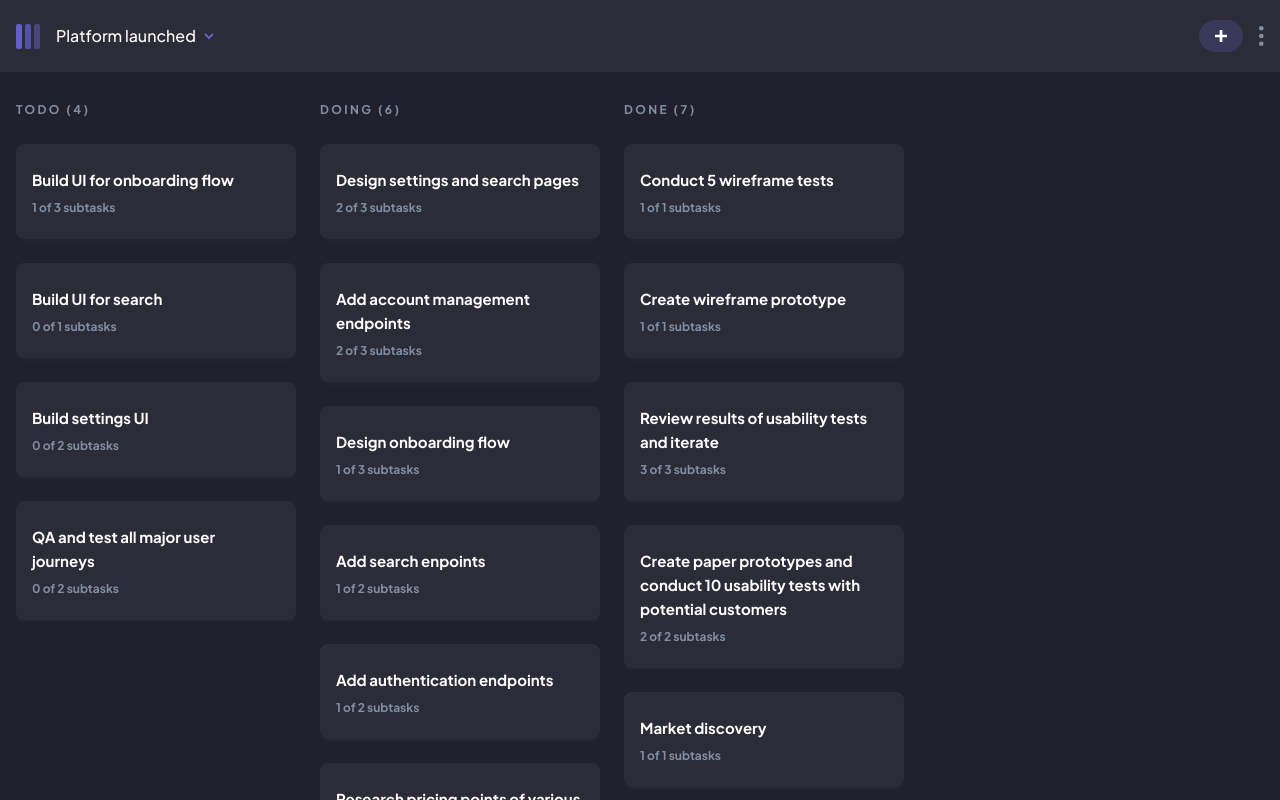
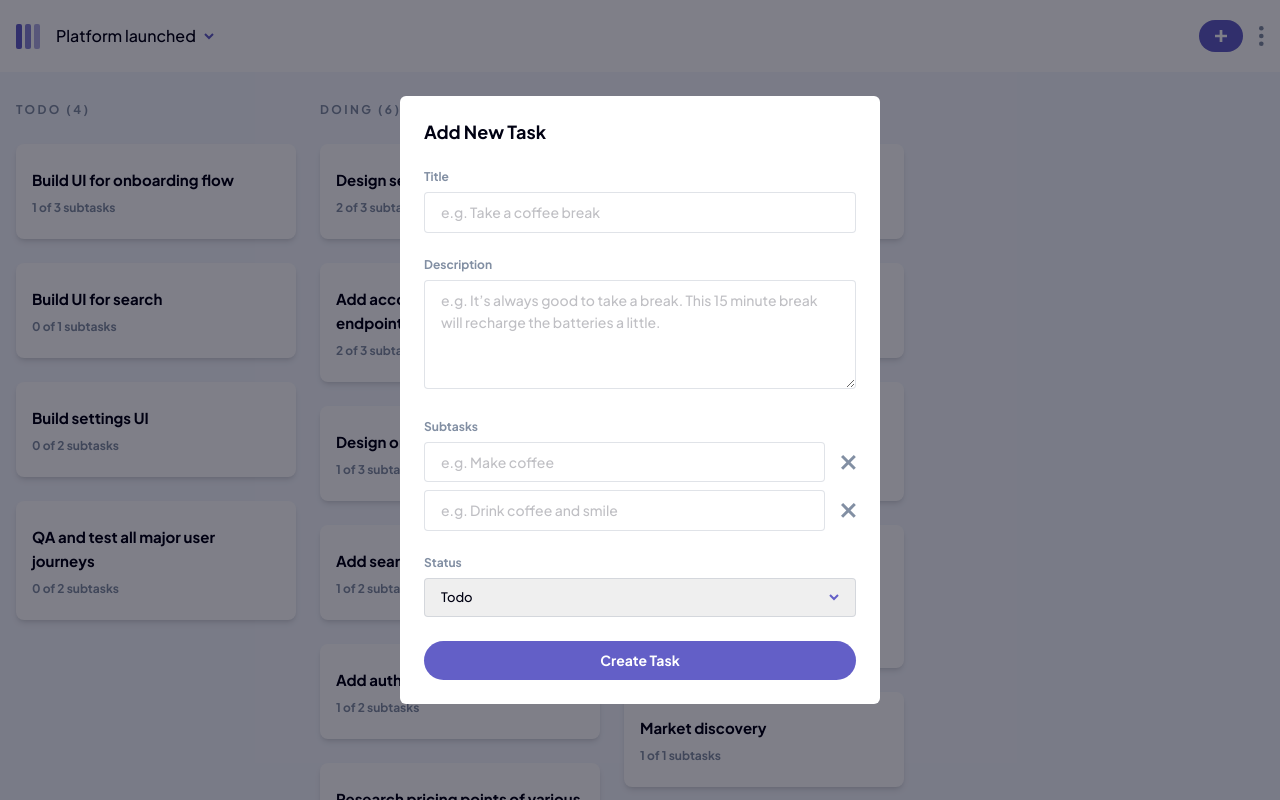
Before and after one commit to PedroEnciso/kanban-app, a React (Vite) app: page / in a window 1280 px wide. Both pictures are taken after a click on the button 1221 px from the left and 36 px from the top of the page. Shown: the top 800 px of the page. Built offline with nearby package versions, Linux system fonts and the light colour scheme.

Commit message:
AddTask styles

```diff
--- a/index.html
+++ b/index.html
@@ -1,5 +1,5 @@
 <!DOCTYPE html>
-<html lang="en" class="dark">
+<html lang="en" class="">
   <head>
     <meta charset="UTF-8" />
     <link rel="icon" type="image/svg+xml" href="/vite.svg" />
--- a/src/App.jsx
+++ b/src/App.jsx
@@ -12,12 +12,16 @@ const emptyData = {
 
 function App() {
   const [boards, setBoards] = useState(boardData.boards);
-  const [displayedBoard, setDisplayedBoard] = useState(boardData.boards[0]);
+  const [displayedBoardIndex, setDisplayedBoardIndex] = useState(0);
 
   return (
     <Layout>
-      <Nav />
-      <ColumnContainer board={displayedBoard} />
+      <Nav
+        updateBoardData={setBoards}
+        boardData={boards}
+        boardIndex={displayedBoardIndex}
+      />
+      <ColumnContainer board={boards[displayedBoardIndex]} />
     </Layout>
   );
 }
--- a/src/components/Nav/Nav.jsx
+++ b/src/components/Nav/Nav.jsx
@@ -1,10 +1,23 @@
+import { useState } from "react";
+import Modal from "../UI/Modal";
+import AddTask from "../Tasks/AddTask";
+
 import logo from "../../assets/logo-mobile.svg";
 import chevronDown from "../../assets/icon-chevron-down.svg";
 import plus from "../../assets/icon-add-task-mobile.svg";
 import ellipses from "../../assets/icon-vertical-ellipsis.svg";
 
-function Nav() {
+function Nav({ updateBoardData, boardData, boardIndex }) {
+  const [isShowingModal, setIsShowingModal] = useState(false);
+
+  const handleToggleModal = () => {
+    setIsShowingModal((prev) => !prev);
+  };
+
+  const columnNames = boardData[boardIndex].columns.map((col) => col.name);
+
   return (
+    <>
       <nav className="px-4 py-5 flex justify-between items-center bg-white dark:bg-darkGray">
         <div className="flex gap-4">
           <div>
@@ -18,7 +31,8 @@ function Nav() {
         <div className="flex gap-4 items-center">
           <button
             className="bg-mainPurple hover:bg-mainPurpleHover disabled:bg-mainPurple/25 px-4 py-2.5 rounded-2xl"
-          disabled
+            disabled={!boardData}
+            onClick={handleToggleModal}
           >
             <img src={plus} alt="Add a task." />
           </button>
@@ -27,6 +41,12 @@ function Nav() {
           </button>
         </div>
       </nav>
+      {isShowingModal && (
+        <Modal onModalClose={handleToggleModal}>
+          <AddTask optionList={columnNames} />
+        </Modal>
+      )}
+    </>
   );
 }
 
--- /dev/null
+++ b/src/components/Subtasks/AddSubtasks.jsx
@@ -0,0 +1,43 @@
+import React from "react";
+
+import Input from "../UI/Forms/Input";
+import BodyM from "../UI/Typography/BodyM";
+
+const subtaskPlaceholder = [
+  { title: "e.g. Make coffee", isComplete: false },
+  { title: "e.g. Drink coffee and smile", isComplete: false },
+];
+
+function AddSubtasks({ subtasks = subtaskPlaceholder }) {
+  // placeholder will store a boolean; true if the subtask array being used is the placeholder array
+  // use this to determine if the title should be displayed as placeholder text
+  const placeholder =
+    JSON.stringify(subtasks) === JSON.stringify(subtaskPlaceholder);
+  return (
+    <fieldset className="space-y-2">
+      <legend>
+        <BodyM>Subtasks</BodyM>
+      </legend>
+      {subtasks.map((sub, index) => (
+        <div key={`s${index}`} className="flex gap-4">
+          {placeholder && (
+            <Input name={`s${index}`} type="text" placeholder={sub.title} />
+          )}
+          {!placeholder && (
+            <Input name={`s${index}`} type="text" value={sub.title} />
+          )}
+          <button className="shrink-0">
+            <svg width="15" height="15" xmlns="http://www.w3.org/2000/svg">
+              <g fill="#828FA3" fillRule="evenodd">
+                <path d="m12.728 0 2.122 2.122L2.122 14.85 0 12.728z" />
+                <path d="M0 2.122 2.122 0 14.85 12.728l-2.122 2.122z" />
+              </g>
+            </svg>
+          </button>
+        </div>
+      ))}
+    </fieldset>
+  );
+}
+
+export default AddSubtasks;
--- /dev/null
+++ b/src/components/Tasks/AddTask.jsx
@@ -0,0 +1,48 @@
+import HeadingL from "../UI/Typography/HeadingL";
+import BodyM from "../UI/Typography/BodyM";
+import Select from "../UI/Select";
+import FormBlock from "../UI/Forms/FormBlock";
+import ButtonPrimary from "../UI/Buttons/ButtonPrimary";
+import AddSubtasks from "../Subtasks/AddSubtasks";
+
+function AddTask({ optionList }) {
+  function stopPropagation(e) {
+    e.stopPropagation();
+  }
+
+  const handleAddTask = (e) => {
+    e.preventDefault();
+    console.log("Added task.");
+  };
+  return (
+    <form onClick={stopPropagation} className="flex flex-col gap-6">
+      <h2>
+        <HeadingL>Add New Task</HeadingL>
+      </h2>
+      <FormBlock
+        name="title"
+        label="Title"
+        type="text"
+        placeholder="e.g. Take a coffee break"
+      />
+      <FormBlock
+        name="description"
+        label="Description"
+        type="textarea"
+        placeholder="e.g. It’s always good to take a break. This 15 minute break will recharge the batteries a little."
+      />
+      <AddSubtasks />
+      <div className="space-y-2">
+        <BodyM>Status</BodyM>
+        <Select optionList={optionList} />
+      </div>
+      <ButtonPrimary
+        type="submit"
+        text="Create Task"
+        onButtonClick={handleAddTask}
+      />
+    </form>
+  );
+}
+
+export default AddTask;
--- a/src/components/Tasks/ViewTask.jsx
+++ b/src/components/Tasks/ViewTask.jsx
@@ -19,9 +19,9 @@ function ViewTask({ task, completedSubtasks, totalSubtasks, columnList }) {
   return (
     <div onClick={stopPropagation} className="flex flex-col gap-5">
       <div className="flex gap-4 items-center justify-between">
-        <h1 className="">
+        <h2 className="">
           <HeadingL>{task.title}</HeadingL>
-        </h1>
+        </h2>
         <button className="w-fit shrink-0">
           <img
             src={ellipses}
@@ -35,7 +35,7 @@ function ViewTask({ task, completedSubtasks, totalSubtasks, columnList }) {
         <BodyM>Subtasks ({`${completedSubtasks} of ${totalSubtasks}`})</BodyM>
         <SubtaskContainer subtasks={task.subtasks} />
       </div>
-      <div className="space-y-2 relative">
+      <div className="space-y-2">
         <BodyM>Current Status</BodyM>
         <Select defaultValue={task.status} optionList={columnList} />
       </div>
--- /dev/null
+++ b/src/components/UI/Buttons/ButtonPrimary.jsx
@@ -0,0 +1,30 @@
+import React from "react";
+
+function ButtonPrimary({
+  text,
+  onButtonClick,
+  type = "",
+  buttonType = "primary",
+}) {
+  let colors = "text-white bg-mainPurple hover:bg-mainPurpleHover";
+
+  if (buttonType === "secondary") {
+    colors =
+      "text-mainPurple bg-mainPurple/10 hover:bg-mainPurpleHover/25 dark:bg-white dark:hover:bg-mainPurple/10";
+  }
+
+  if (buttonType === "destructive") {
+    colors = "text-white bg-red hover:bg-redHover";
+  }
+  return (
+    <button
+      className={`w-full py-2 font-bold text-sm ${colors} leading-relaxed rounded-full pointer transition-colors duration-300`}
+      type={type}
+      onClick={onButtonClick}
+    >
+      {text}
+    </button>
+  );
+}
+
+export default ButtonPrimary;
--- /dev/null
+++ b/src/components/UI/Forms/FormBlock.jsx
@@ -0,0 +1,22 @@
+import React from "react";
+
+import BodyM from "../Typography/BodyM";
+import Input from "./Input";
+
+function InputBlock({ name, label, type, placeholder, inputType = "input" }) {
+  return (
+    <div className="space-y-2">
+      <label htmlFor={name}>
+        <BodyM>{label}</BodyM>
+      </label>
+      <Input
+        name={name}
+        type={type}
+        placeholder={placeholder}
+        inputType={inputType}
+      />
+    </div>
+  );
+}
+
+export default InputBlock;
--- /dev/null
+++ b/src/components/UI/Forms/Input.jsx
@@ -0,0 +1,31 @@
+import React from "react";
+
+function Input({ name = "", type = "text", placeholder = "", value = "" }) {
+  const classes =
+    "w-full py-2 px-4 border border-mediumGray/25 rounded font-medium text-sm leading-relaxed placeholder-black/25";
+
+  if (type === "textarea") {
+    return (
+      <textarea
+        className={classes}
+        name={name}
+        id=""
+        cols="30"
+        rows="4"
+        placeholder={placeholder}
+        value={value}
+      ></textarea>
+    );
+  }
+  return (
+    <input
+      className={classes}
+      name={name}
+      type={type}
+      placeholder={placeholder}
+      value={value}
+    />
+  );
+}
+
+export default Input;
--- a/src/components/UI/Modal.jsx
+++ b/src/components/UI/Modal.jsx
@@ -48,7 +48,7 @@ function Modal({ children, onModalClose }) {
       aria-modal="true"
     >
       <div
-        className="bg-white dark:bg-darkGray rounded-md p-6 max-w-[480px]"
+        className="bg-white dark:bg-darkGray rounded-md p-6 w-full max-w-[480px]"
         ref={modalRef}
       >
         {children}
--- a/src/components/UI/Select.jsx
+++ b/src/components/UI/Select.jsx
@@ -1,6 +1,6 @@
 import React from "react";
 
-function Select({ defaultValue, optionList }) {
+function Select({ defaultValue = "", optionList }) {
   return (
     <>
       <select
--- a/src/components/UI/Typography/BodyL.jsx
+++ b/src/components/UI/Typography/BodyL.jsx
@@ -2,7 +2,7 @@ import React from "react";
 
 function BodyL({ children }) {
   return (
-    <p className="text-mediumGray font-medium text-[13px] leading-relaxed">
+    <p className="text-mediumGray font-medium text-sm leading-relaxed">
       {children}
     </p>
   );
```
Lines whose indentation alone changed are shown as unchanged.
